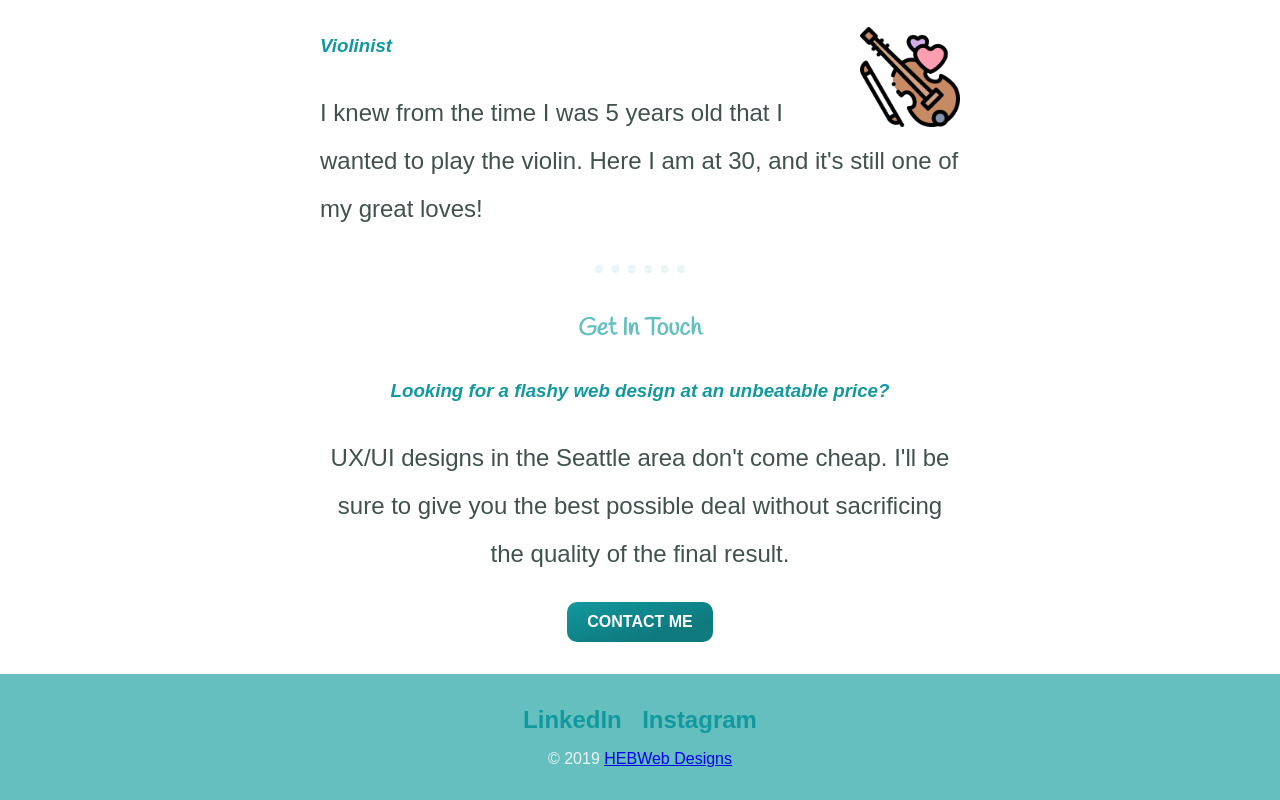
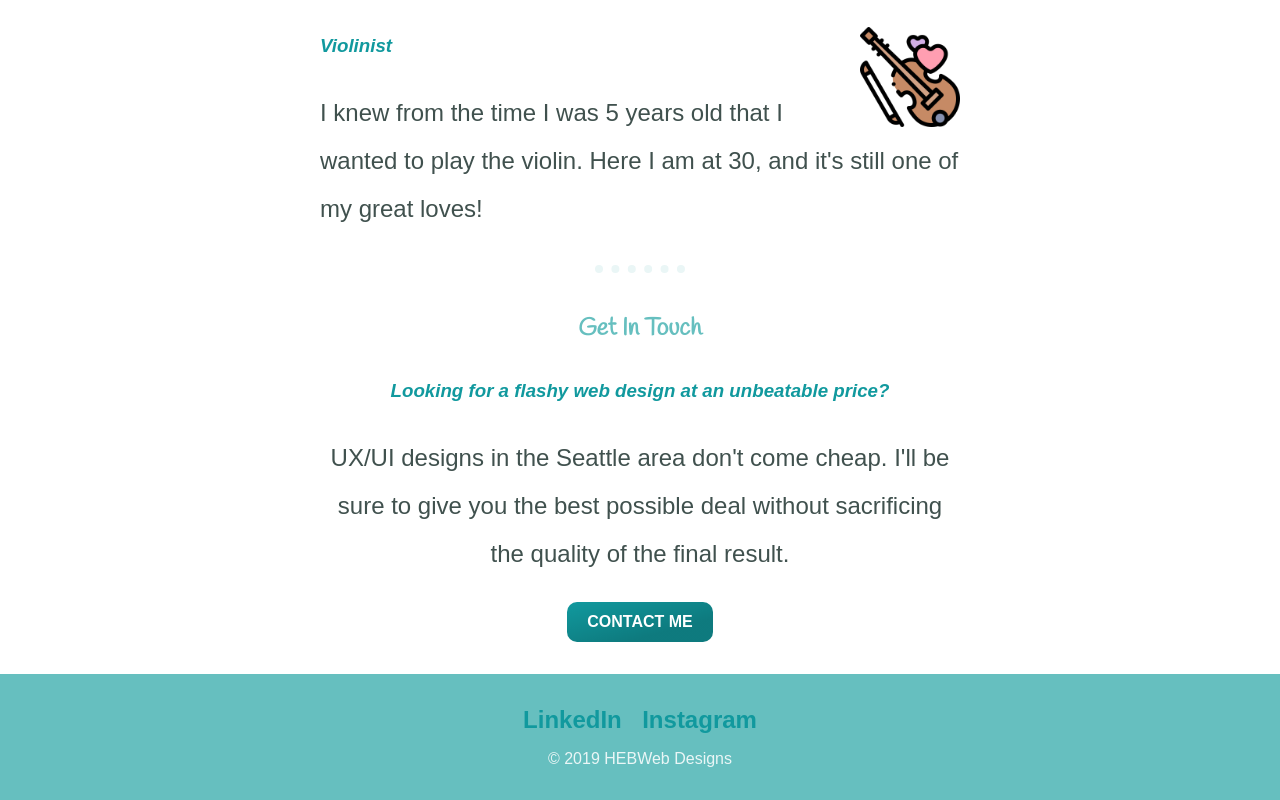
Before and after one commit to haleylizbrown/CSSPersonalPage, a plain HTML site: page index.html in a window 1280 px wide. Shown: the part 1585-2385 px from the top of the page. Drawn offline with Linux system fonts and the light colour scheme; a web font is replaced by a local one.

Commit message:
added css code to <a> tag in .contact class

```diff
--- a/css/style.css
+++ b/css/style.css
@@ -67,6 +67,11 @@ hr {
 .copyright {
   color: #EAF6F6;
   margin-bottom: 0;
+}
+
+.website-link {
+  text-decoration: none;
+  color: #EAF6F6;
 }
 
 .top-cloud {
```
